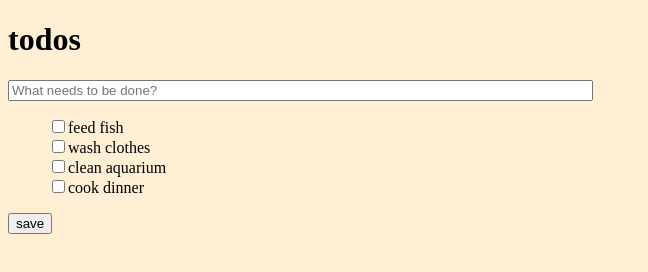
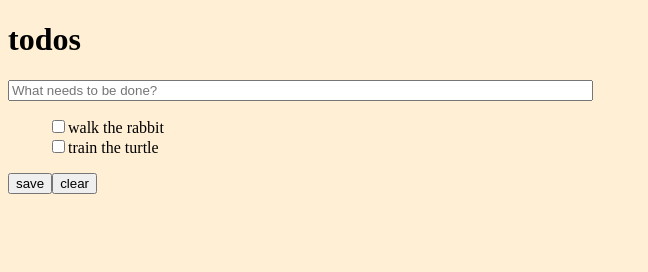
Before and after one commit to jpbatz/ToDo-jQuery, a website: page public/index.html in a window 1280 px wide. Shown: the whole page, without its empty margins (0-648 px from the left). Drawn offline with nearby package versions, Linux system fonts and the light colour scheme.

Commit message:
MBA added clear button and functionality to clear completed items

```diff
--- a/public/index.html
+++ b/public/index.html
@@ -14,13 +14,14 @@
 
 
     <ul id="list">
-      <li class="list-item"><input type="checkbox" class="item-checkbox" value="">Finish Starfox Travel Agency</li>
+<!--  <li class="list-item"><input type="checkbox" class="item-checkbox" value="">Finish Starfox Travel Agency</li>
       <li class="list-item"><input type="checkbox" class="item-checkbox" value="">Finish Level 2 of FlappyApp jQuery</li>
       <li class="list-item"><input type="checkbox" class="item-checkbox" value="">Finish Level 3 of FlappyApp jQuery</li>
-      <li class="list-item"><input type="checkbox" class="item-checkbox" value="">Fork Te's FlappyApp project and study code</li>
+      <li class="list-item"><input type="checkbox" class="item-checkbox" value="">Fork Te's FlappyApp project and study code</li> -->
     </ul>
 
     <button type="button" id="save_button" name="save_button">save</input>
+    <button type="button" id="clear_button" name="clear_button">clear</input>
 
     <script src="http://code.jquery.com/jquery-1.11.0.min.js"></script>
     <script src="/js/todo.js"></script>
--- a/public/js/todo.js
+++ b/public/js/todo.js
@@ -6,8 +6,13 @@ $(function() {
     var list_items = jQuery.parseJSON(todo_data);
     for(var i=0; i<list_items.length; i++) {
       // populate your list
-      $('#list').append('<li class="list-item"><input type="checkbox" class="item-checkbox" value="">' + list_items[i].title + '</li>');
-
+      if(list_items[i].completed == false) {
+        console.log(list_items[i].title + " is incomplete");
+        $('#list').append('<li class="list-item"><input type="checkbox" class="item-checkbox" value="">' + list_items[i].title + '</li>');
+      } else {
+        console.log(list_items[i].title + " is complete");
+        $('#list').append('<li class="list-item item-strike-out"><input type="checkbox" class="item-checkbox" value="" checked>' + list_items[i].title + '</li>');
+      }
     }
   });
 
@@ -38,6 +43,11 @@ $(function() {
 
   });
 
+  $('#clear_button').click(function() {
+    console.log('clear button pressed');
+    $('.item-strike-out').remove();
+  });
+
   $('#save_button').click(function() {
     console.log('save button pressed');
     console.log($('.list-item').length);
--- a/public/todo_save.txt
+++ b/public/todo_save.txt
@@ -1 +1 @@
-[{"index":0,"title":"feed fish","completed":false},{"index":1,"title":"wash clothes","completed":false},{"index":2,"title":"clean aquarium","completed":false},{"index":3,"title":"cook dinner","completed":false}]
+[{"index":0,"title":"walk the rabbit","completed":false},{"index":1,"title":"train the turtle","completed":false}]
```
